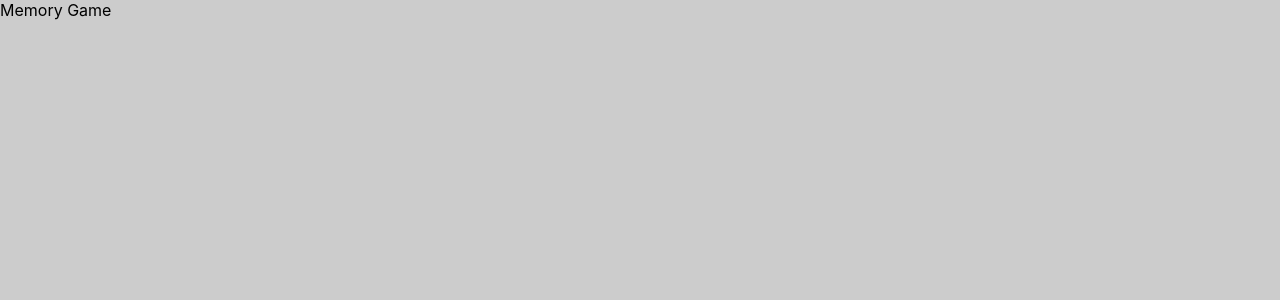
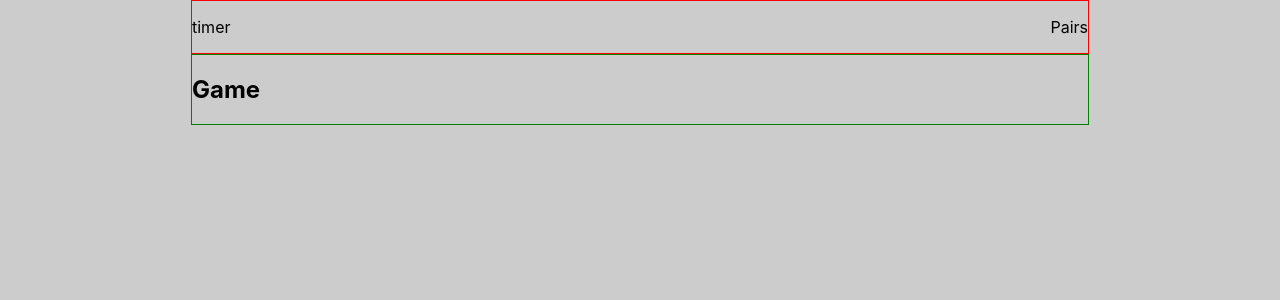
Before and after one commit to bryanmccarthy/memory-game, a React (Create React App) app: page / in a window 1280 px wide. Shown: the top 300 px of the page. Built offline with nearby package versions, Linux system fonts and the light colour scheme; the HTML template or start-up script is replaced by a standard one.

Commit message:
main components

```diff
--- a/src/App.css
+++ b/src/App.css
@@ -2,4 +2,7 @@
   background-color: #ccc;
   height: 100%;
   width: 100%;
+  display: flex;
+  flex-direction: column;
+  align-items: center;
 }
--- a/src/App.tsx
+++ b/src/App.tsx
@@ -1,4 +1,6 @@
 import './App.css';
+import Header from './components/Header';
+import Game from './components/Game/Game';
 import { useState } from 'react';
 import cardset from './cardset';
 
@@ -7,7 +9,8 @@ function App() {
 
   return (
     <div className="App">
-      Memory Game
+      <Header />
+      <Game />
     </div>
   );
 }
--- /dev/null
+++ b/src/components/Game/Game.css
@@ -0,0 +1,4 @@
+.Game {
+  border: 1px solid green;
+  width: 70%;
+}
--- /dev/null
+++ b/src/components/Game/Game.tsx
@@ -0,0 +1,10 @@
+import './Game.css';
+
+export default function Game() {
+
+  return (
+    <div className="Game">
+      <h2>Game</h2>
+    </div>
+  )
+}
--- /dev/null
+++ b/src/components/Header.css
@@ -0,0 +1,6 @@
+.Header {
+  border: 1px solid red;
+  width: 70%;
+  display: flex;
+  justify-content: space-between;
+}
--- /dev/null
+++ b/src/components/Header.tsx
@@ -0,0 +1,11 @@
+import './Header.css';
+
+export default function Header() {
+
+  return (
+    <div className="Header">
+      <p>timer</p>
+      <p>Pairs</p>
+    </div>
+  )
+}
```
